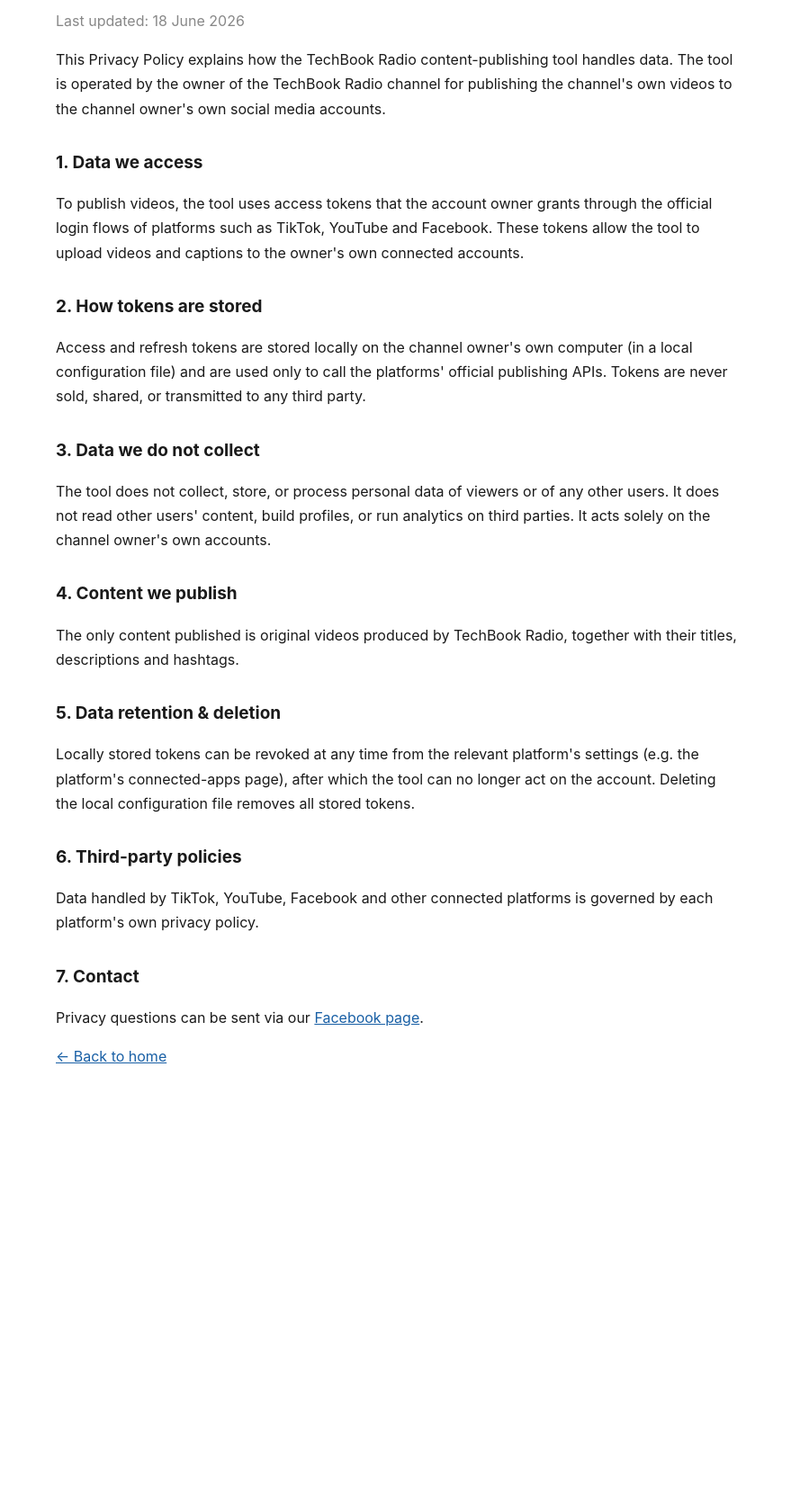
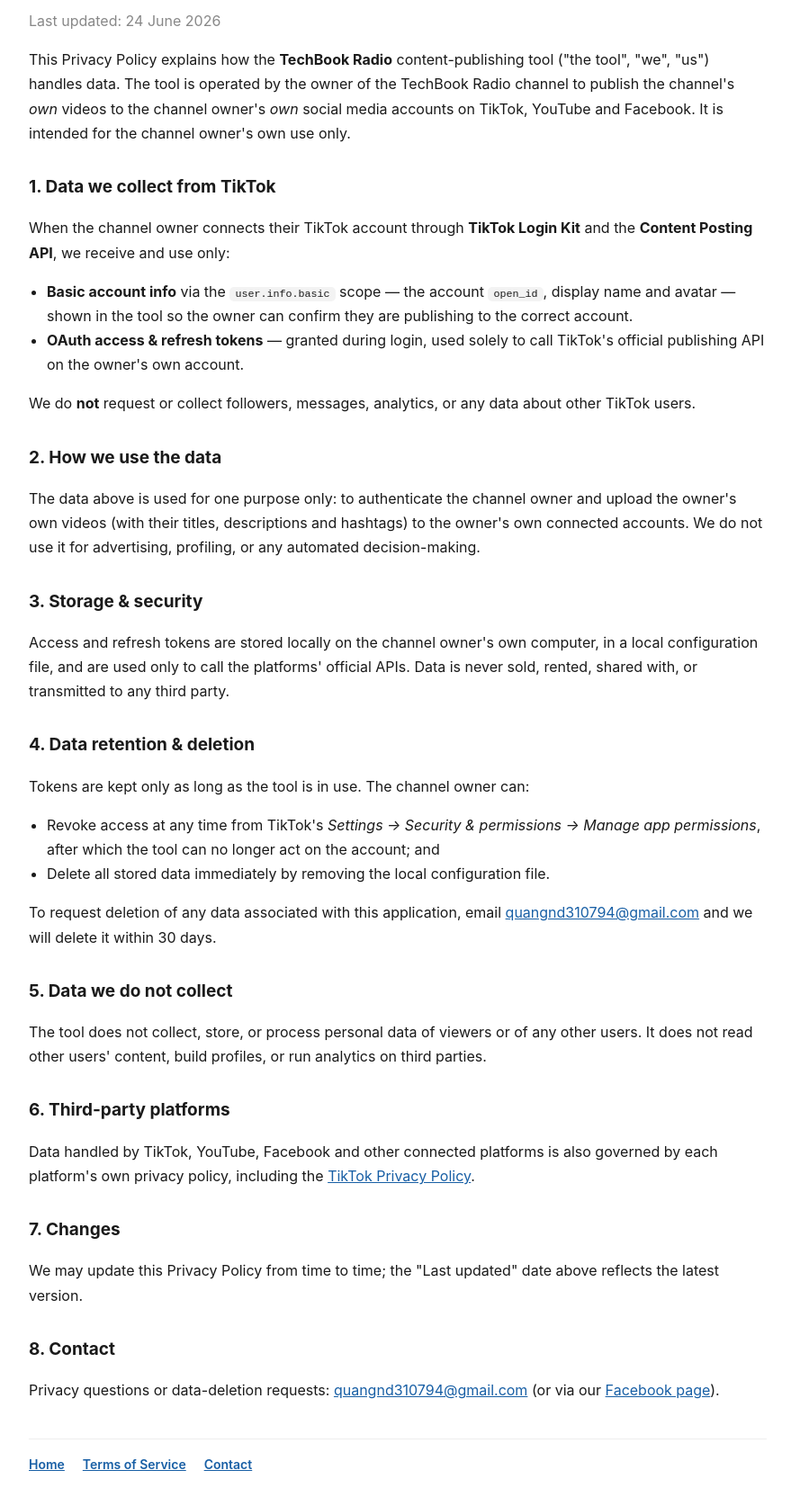
Before and after one commit to ferguquang/techbookradio-site, a plain HTML site: page privacy.html in a window 1280 px wide. Shown: the part 123-1787 px from the top of the page at 90% size, without its empty margins (198-1077 px from the left). Before the commit the page ends 1375 px from the top, so only its background shows below. Drawn offline with Linux system fonts and the light colour scheme.

Commit message:
Strengthen site for TikTok review: full app description + TikTok data disclosure
- index.html: describe the app/service, Login Kit + Content Posting API flow,
  scopes (user.info.basic, video.upload), visible footer links to Privacy/Terms,
  contact email — no longer a thin landing page
- privacy.html: disclose TikTok data collected (open_id/display name/avatar via
  user.info.basic + OAuth tokens), purpose, retention, deletion-on-request, email
- terms.html: TikTok Developer Terms + Community Guidelines compliance, contact email
- Keep URL verification (meta tag + .txt file)

```diff
--- a/privacy.html
+++ b/privacy.html
@@ -7,53 +7,81 @@
   <link rel="icon" type="image/png" href="icon.png" />
   <link rel="apple-touch-icon" href="icon.png" />
   <style>
-    body { font-family: -apple-system, Segoe UI, Roboto, Helvetica, Arial, sans-serif; max-width: 760px; margin: 0 auto; padding: 48px 22px; line-height: 1.7; color: #1a1a1a; background: #fff; }
+    body { font-family: -apple-system, Segoe UI, Roboto, Helvetica, Arial, sans-serif; max-width: 820px; margin: 0 auto; padding: 48px 22px 24px; line-height: 1.7; color: #1a1a1a; background: #fff; }
     h1 { font-size: 28px; }
     h2 { font-size: 19px; margin-top: 30px; }
     a { color: #185FA5; }
+    code { background: #f3f3f3; padding: 1px 6px; border-radius: 5px; font-size: 90%; }
     .updated { color: #888; }
+    ul { padding-left: 20px; }
+    footer { margin-top: 40px; padding-top: 16px; border-top: 1px solid #eee; color: #777; font-size: 14px; }
+    footer a { margin-right: 16px; font-weight: 600; }
   </style>
 </head>
 <body>
   <h1>Privacy Policy</h1>
-  <p class="updated">Last updated: 18 June 2026</p>
+  <p class="updated">Last updated: 24 June 2026</p>
 
-  <p>This Privacy Policy explains how the TechBook Radio content-publishing tool handles data.
-  The tool is operated by the owner of the TechBook Radio channel for publishing the channel's
-  own videos to the channel owner's own social media accounts.</p>
+  <p>This Privacy Policy explains how the <strong>TechBook Radio</strong> content-publishing tool
+  ("the tool", "we", "us") handles data. The tool is operated by the owner of the TechBook Radio channel
+  to publish the channel's <em>own</em> videos to the channel owner's <em>own</em> social media accounts
+  on TikTok, YouTube and Facebook. It is intended for the channel owner's own use only.</p>
 
-  <h2>1. Data we access</h2>
-  <p>To publish videos, the tool uses access tokens that the account owner grants through the
-  official login flows of platforms such as TikTok, YouTube and Facebook. These tokens allow
-  the tool to upload videos and captions to the owner's own connected accounts.</p>
+  <h2>1. Data we collect from TikTok</h2>
+  <p>When the channel owner connects their TikTok account through <strong>TikTok Login Kit</strong> and the
+  <strong>Content Posting API</strong>, we receive and use only:</p>
+  <ul>
+    <li><strong>Basic account info</strong> via the <code>user.info.basic</code> scope — the account
+    <code>open_id</code>, display name and avatar — shown in the tool so the owner can confirm they are
+    publishing to the correct account.</li>
+    <li><strong>OAuth access &amp; refresh tokens</strong> — granted during login, used solely to call
+    TikTok's official publishing API on the owner's own account.</li>
+  </ul>
+  <p>We do <strong>not</strong> request or collect followers, messages, analytics, or any data about other
+  TikTok users.</p>
 
-  <h2>2. How tokens are stored</h2>
-  <p>Access and refresh tokens are stored locally on the channel owner's own computer (in a
-  local configuration file) and are used only to call the platforms' official publishing APIs.
-  Tokens are never sold, shared, or transmitted to any third party.</p>
+  <h2>2. How we use the data</h2>
+  <p>The data above is used for one purpose only: to authenticate the channel owner and upload the owner's
+  own videos (with their titles, descriptions and hashtags) to the owner's own connected accounts. We do not
+  use it for advertising, profiling, or any automated decision-making.</p>
 
-  <h2>3. Data we do not collect</h2>
-  <p>The tool does not collect, store, or process personal data of viewers or of any other
-  users. It does not read other users' content, build profiles, or run analytics on third
-  parties. It acts solely on the channel owner's own accounts.</p>
+  <h2>3. Storage &amp; security</h2>
+  <p>Access and refresh tokens are stored locally on the channel owner's own computer, in a local
+  configuration file, and are used only to call the platforms' official APIs. Data is never sold, rented,
+  shared with, or transmitted to any third party.</p>
 
-  <h2>4. Content we publish</h2>
-  <p>The only content published is original videos produced by TechBook Radio, together with
-  their titles, descriptions and hashtags.</p>
+  <h2>4. Data retention &amp; deletion</h2>
+  <p>Tokens are kept only as long as the tool is in use. The channel owner can:</p>
+  <ul>
+    <li>Revoke access at any time from TikTok's <em>Settings → Security &amp; permissions → Manage app
+    permissions</em>, after which the tool can no longer act on the account; and</li>
+    <li>Delete all stored data immediately by removing the local configuration file.</li>
+  </ul>
+  <p>To request deletion of any data associated with this application, email
+  <a href="mailto:quangnd310794@gmail.com">quangnd310794@gmail.com</a> and we will delete it within 30 days.</p>
 
-  <h2>5. Data retention &amp; deletion</h2>
-  <p>Locally stored tokens can be revoked at any time from the relevant platform's settings
-  (e.g. the platform's connected-apps page), after which the tool can no longer act on the
-  account. Deleting the local configuration file removes all stored tokens.</p>
+  <h2>5. Data we do not collect</h2>
+  <p>The tool does not collect, store, or process personal data of viewers or of any other users. It does
+  not read other users' content, build profiles, or run analytics on third parties.</p>
 
-  <h2>6. Third-party policies</h2>
-  <p>Data handled by TikTok, YouTube, Facebook and other connected platforms is governed by
-  each platform's own privacy policy.</p>
+  <h2>6. Third-party platforms</h2>
+  <p>Data handled by TikTok, YouTube, Facebook and other connected platforms is also governed by each
+  platform's own privacy policy, including the
+  <a href="https://www.tiktok.com/legal/page/global/privacy-policy/en">TikTok Privacy Policy</a>.</p>
 
-  <h2>7. Contact</h2>
-  <p>Privacy questions can be sent via our
-  <a href="https://www.facebook.com/techbookRadio">Facebook page</a>.</p>
+  <h2>7. Changes</h2>
+  <p>We may update this Privacy Policy from time to time; the "Last updated" date above reflects the latest
+  version.</p>
 
-  <p><a href="index.html">← Back to home</a></p>
+  <h2>8. Contact</h2>
+  <p>Privacy questions or data-deletion requests:
+  <a href="mailto:quangnd310794@gmail.com">quangnd310794@gmail.com</a>
+  (or via our <a href="https://www.facebook.com/techbookRadio">Facebook page</a>).</p>
+
+  <footer>
+    <a href="index.html">Home</a>
+    <a href="terms.html">Terms of Service</a>
+    <a href="mailto:quangnd310794@gmail.com">Contact</a>
+  </footer>
 </body>
 </html>
```
Also changed, not shown: index.html (+49 -28 lines), terms.html (+42 -27 lines).
